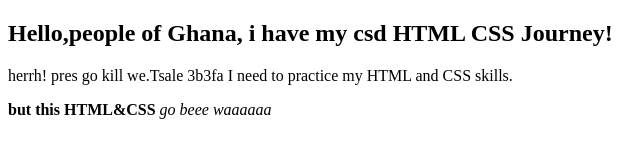
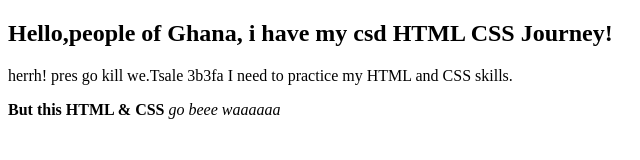
Before and after one commit to Amfo-Harry/HTML, a plain HTML site: page index.html in a window 1280 px wide. Shown: the full height of the page, 0-640 px from the left. Drawn offline with Linux system fonts and the light colour scheme.

Commit message:
formatting

```diff
--- a/index.html
+++ b/index.html
@@ -13,6 +13,6 @@
 
     <p>herrh! pres go kill we.Tsale 3b3fa I need to practice my HTML and CSS skills.
     </p>
-    <strong>but this HTML&CSS </strong><em>go beee waaaaaa</em>
+    <strong>But this HTML & CSS </strong><em>go beee waaaaaa</em>
 </body>
 </html>
```
